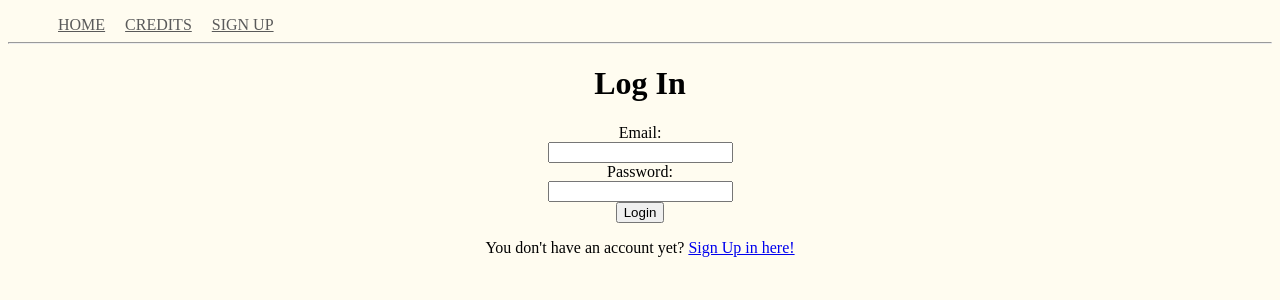
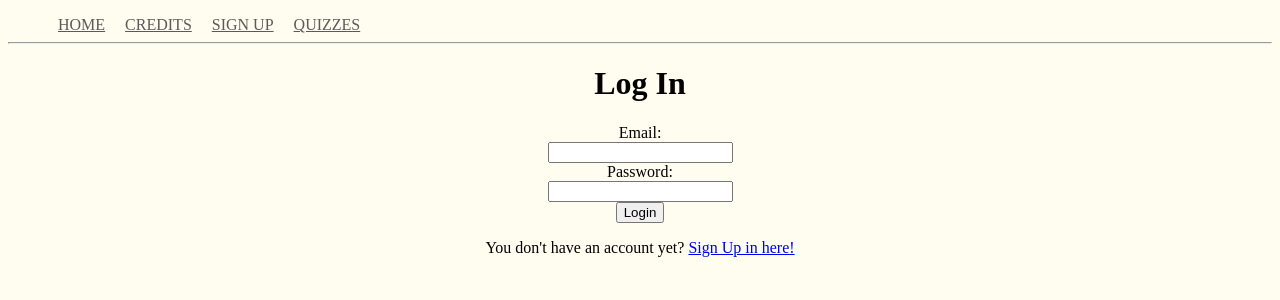
Before and after one commit to BZaldua/WebSistemak, a PHP site: page /login.php in a window 1280 px wide. Shown: the top 300 px of the page. Run offline with PHP 8.4, Linux system fonts and the light colour scheme.

Commit message:
Labo 4 + hobekuntzak estiloa/kodea

```diff
--- a/login.php
+++ b/login.php
@@ -69,6 +69,7 @@ $message = "Wrong email or password";
 				<li class ="ezkerra"><a href ="layout.html">Home</a></li>
 				<li class ="ezkerra"><a href ="credits.html">Credits</a></li>
 				<li class ="ezkerra"><a href ="signUp.html">Sign Up </a></li>
+				<li class ="ezkerra"><a href ="quiz.php">Quizzes</a></li>
 			</ul>
 	</div>
 	<br><hr>
```
